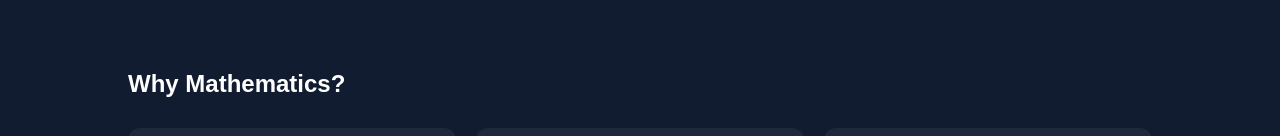
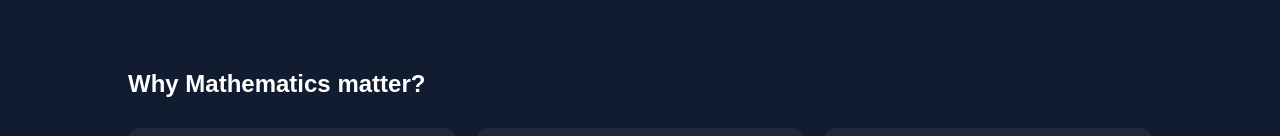
Before and after one commit to coding-newbie-05/aws-assignment-1, a plain HTML site: page index.html in a window 1280 px wide. Shown: the part 664-800 px from the top of the page. Drawn offline with Linux system fonts and the light colour scheme.

Commit message:
new changes

```diff
--- a/index.html
+++ b/index.html
@@ -25,7 +25,7 @@
         </section>
 
         <section id="about" class="about">
-            <h2>Why Mathematics?</h2>
+            <h2>Why Mathematics matter?</h2>
             <div class="cards">
                 <div class="card">
                     <h3>☁ Importance</h3>
```
